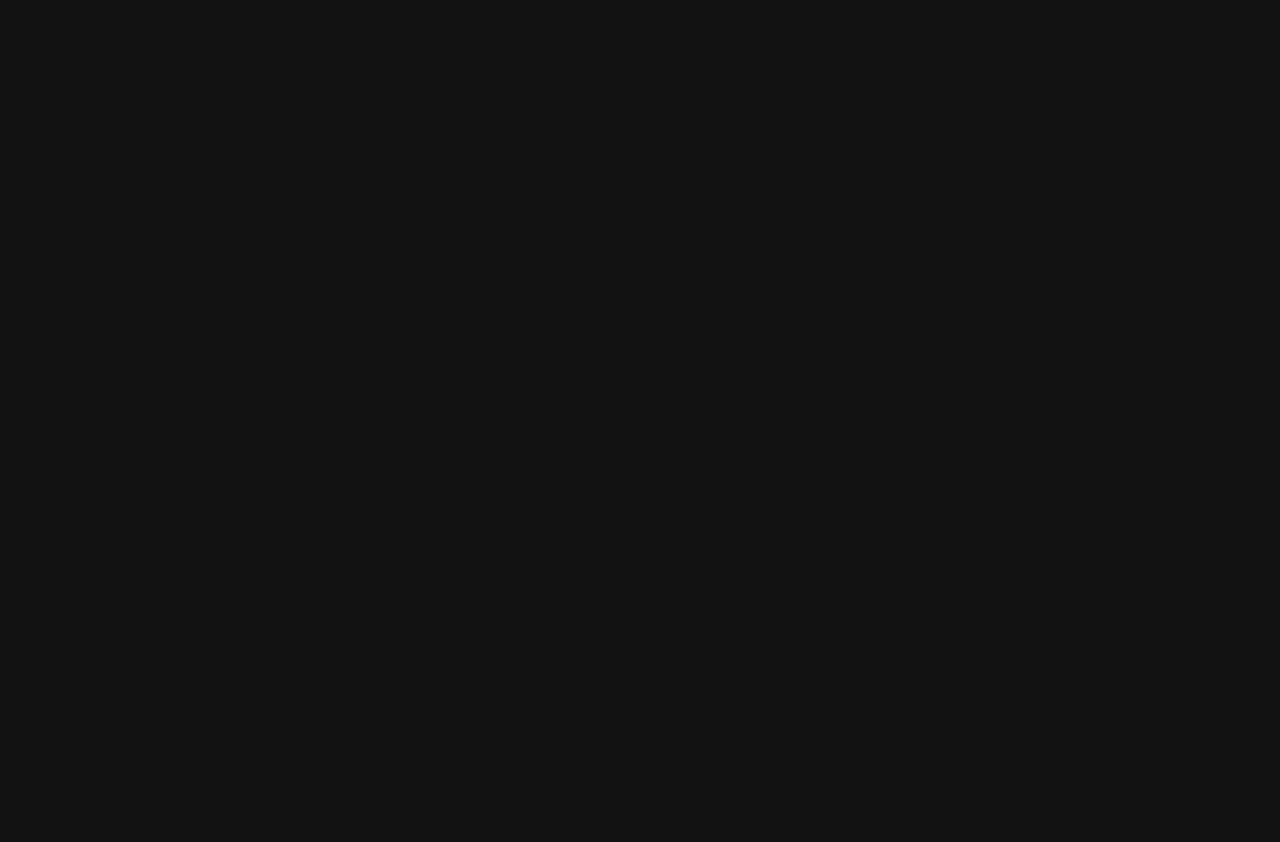
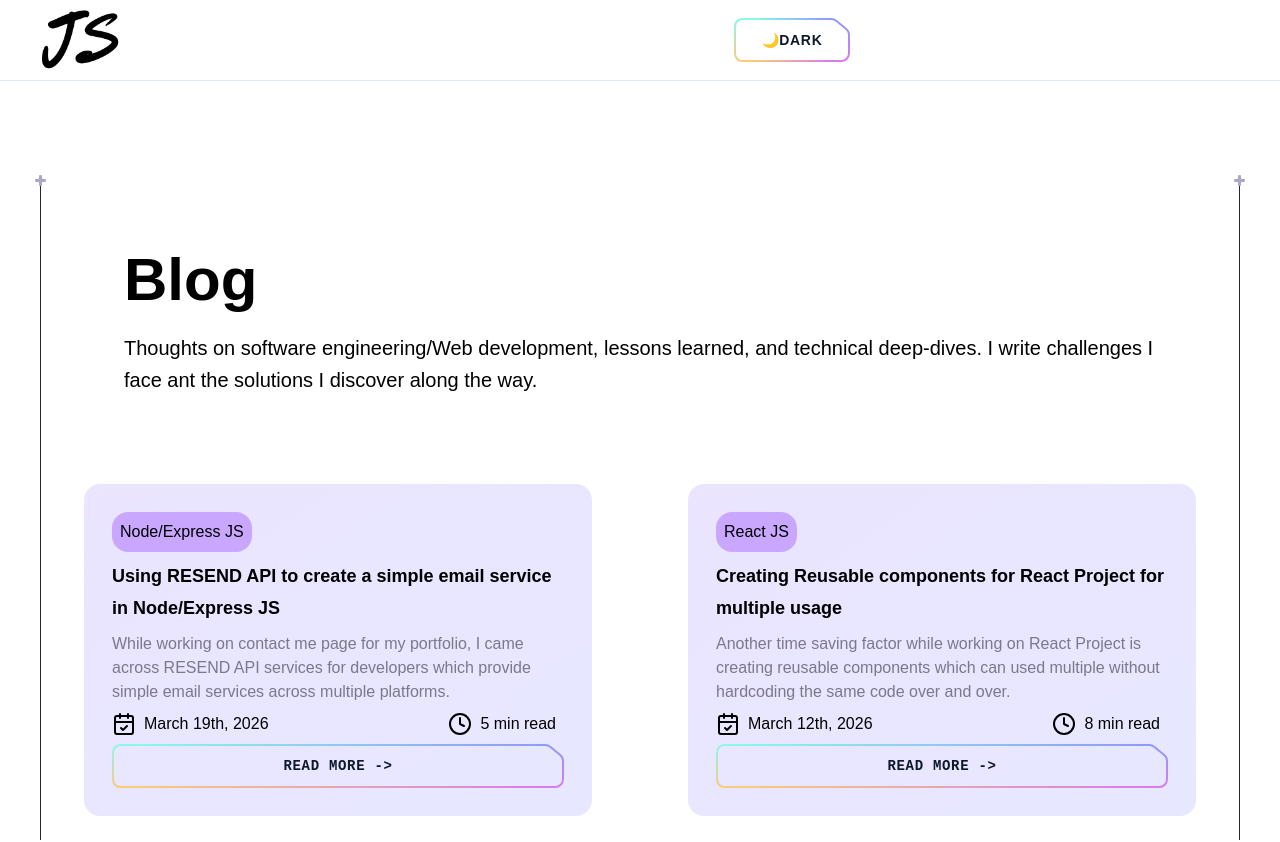
Before and after one commit to JayanShrestha/my-portfolio-react, a React (Vite) app: page /blog in a window 1280 px wide. Before the commit this address had no page. Shown: the top 842 px of the page. Before the commit the page ends 800 px from the top, so only its background shows below. Built offline with nearby package versions, Linux system fonts and the light colour scheme; the HTML template or start-up script is replaced by a standard one.

Commit message:
initial commit for designing blog page

```diff
--- a/src/App.jsx
+++ b/src/App.jsx
@@ -2,6 +2,7 @@ import ButtonGradient from "./assets/assets/svg/ButtonGradient";
 import { Route, Routes } from "react-router-dom";
 import Home from "./pages/Home";
 import ContactMe from "./pages/ContactMe";
+import BlogPage from "./pages/BlogPage";
 
 function App() {
   return (
@@ -24,6 +25,14 @@ function App() {
               </>
             }
           />
+          <Route
+            path="/blog"
+            element={
+              <>
+                <BlogPage />
+              </>
+            }
+          />
         </Routes>
       </div>
 
--- /dev/null
+++ b/src/components/Blog.jsx
@@ -0,0 +1,64 @@
+import useText from "../hooks/useText";
+import Section from "./Section";
+import { blogs } from "../constants";
+import Card from "./Card";
+import { CalendarCheck } from "lucide-react";
+import { Clock } from "lucide-react";
+import Button from "./Button";
+
+const Blog = () => {
+  const { animateOnLoad } = useText();
+  return (
+    <Section
+      className="pt-48"
+      crosses
+      crossesOffset="lg:translate-y-20"
+      customPaddings
+      id="Blog"
+    >
+      <div
+        className={`container mt-24 transition-all duration-1000 ${animateOnLoad ? "opacity-100 translate-y-0" : "opacity-0 translate-y-4"} mb-48`}
+      >
+        <div className="flex flex-wrap flex-col gap-4 p-24 md:p-16">
+          <h1 className="h1">Blog</h1>
+          <p className="body-1">
+            Thoughts on software engineering/Web development, lessons learned,
+            and technical deep-dives. I write challenges I face ant the
+            solutions I discover along the way.
+          </p>
+        </div>
+        <div className="relative grid md:grid-cols-2 gap-12 ">
+          {blogs.map((item, index) => {
+            return (
+              <Card id={index}>
+                <div className="flex flex-wrap flex-col">
+                  <p className="border-none rounded-2xl bg-color-1/50 w-fit p-2 ">
+                    {item.category}
+                  </p>
+                  <p className="h6 mt-2"> {item.title}</p>
+                  <p className="text-n-8/50 dark:text-n-1/50 mt-2">
+                    {item.excerpt}
+                  </p>
+                  <div className="flex flex-wrap mt-2 justify-between">
+                    <div className="flex flex-wrap">
+                      <CalendarCheck />{" "}
+                      <span className="px-2">{item.date}</span>
+                    </div>
+                    <div className="flex flex-wrap">
+                      <Clock />
+                      <span className="px-2">{item.readTime}</span>
+                    </div>
+                  </div>
+                  <Button className="mt-2">
+                    <span>{"Read more ->"}</span>
+                  </Button>
+                </div>
+              </Card>
+            );
+          })}
+        </div>
+      </div>
+    </Section>
+  );
+};
+export default Blog;
--- a/src/components/Card.jsx
+++ b/src/components/Card.jsx
@@ -3,7 +3,7 @@ const Card = (props) => {
     <div
       key={props.id}
       id={props.id}
-      className={`gradient-animation p-5 cursor-pointer hover:scale-105 hover:ring-2 hover:text-color-1 shadow-color-1 ring-color-1 border-none rounded-2xl h-fit  m-6`}
+      className={`gradient-animation p-5 cursor-pointer hover:scale-105 hover:ring-2 hover:text-color-1 shadow-color-1 ring-color-1 border-none rounded-2xl h-70  m-6`}
     >
       <span
         className="p-2 flex flex-col
--- a/src/components/GetInTouch.jsx
+++ b/src/components/GetInTouch.jsx
@@ -5,7 +5,6 @@ import {
   CalendarCheck,
   Github,
   Linkedin,
-  Projector,
   CloudLightning,
   CircleCheck,
 } from "lucide-react";
--- a/src/constants/index.js
+++ b/src/constants/index.js
@@ -7,7 +7,7 @@ export const navigation = [
   {
     id: "1",
     title: "Blog",
-    url: "#blog",
+    url: "/blog",
   },
   {
     id: "2",
@@ -55,3 +55,25 @@ export const projects = [
     tech: ["React", "TypeScript", "Tailwind CSS", "Figma"],
   },
 ];
+
+export const blogs = [
+  {
+    id: "0",
+    title:
+      "Using RESEND API to create a simple email service in Node/Express JS",
+    excerpt:
+      "While working on contact me page for my portfolio, I came across RESEND API services for developers which provide simple email services across multiple platforms.",
+    date: "March 19th, 2026",
+    readTime: "5 min read",
+    category: "Node/Express JS",
+  },
+  {
+    id: "1",
+    title: "Creating Reusable components for React Project for multiple usage",
+    excerpt:
+      "Another time saving factor while working on React Project is creating reusable components which can used multiple without hardcoding the same code over and over.",
+    date: "March 12th, 2026",
+    readTime: "8 min read",
+    category: "React JS",
+  },
+];
--- /dev/null
+++ b/src/pages/BlogPage.jsx
@@ -0,0 +1,13 @@
+import Header from "../components/Header";
+import Footer from "../components/Footer";
+import Blog from "../components/Blog";
+const BlogPage = () => {
+  return (
+    <>
+      <Header />
+      <Blog />
+      <Footer />
+    </>
+  );
+};
+export default BlogPage;
```
